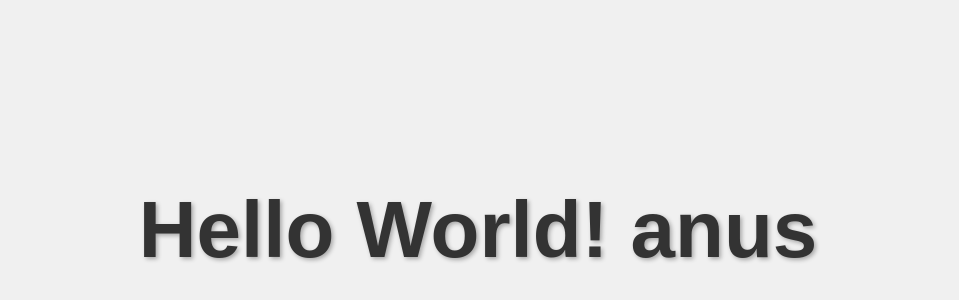
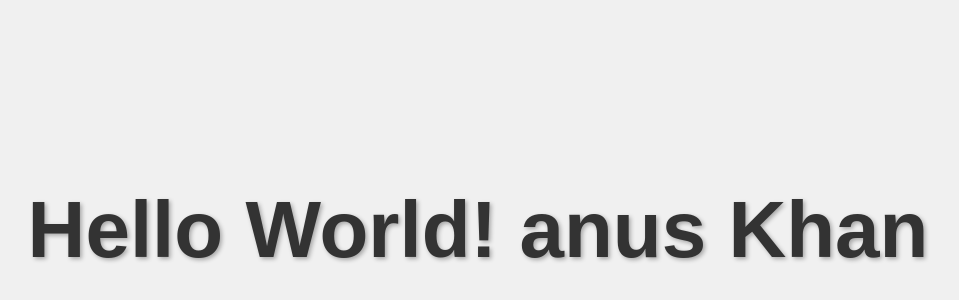
Before and after one commit to Anuskhancoding/CICD-Pipleine, a plain HTML site: page index.html in a window 1280 px wide. Shown: the part 170-470 px from the top of the page, without its empty margins (162-1121 px from the left). Drawn offline with Linux system fonts and the light colour scheme.

Commit message:
CICD PIPELINE

```diff
--- a/index.html
+++ b/index.html
@@ -22,6 +22,6 @@
     </style>
 </head>
 <body>
-    <h1>Hello World! anus</h1>
+    <h1>Hello World! anus Khan</h1>
 </body>
 </html>
```
